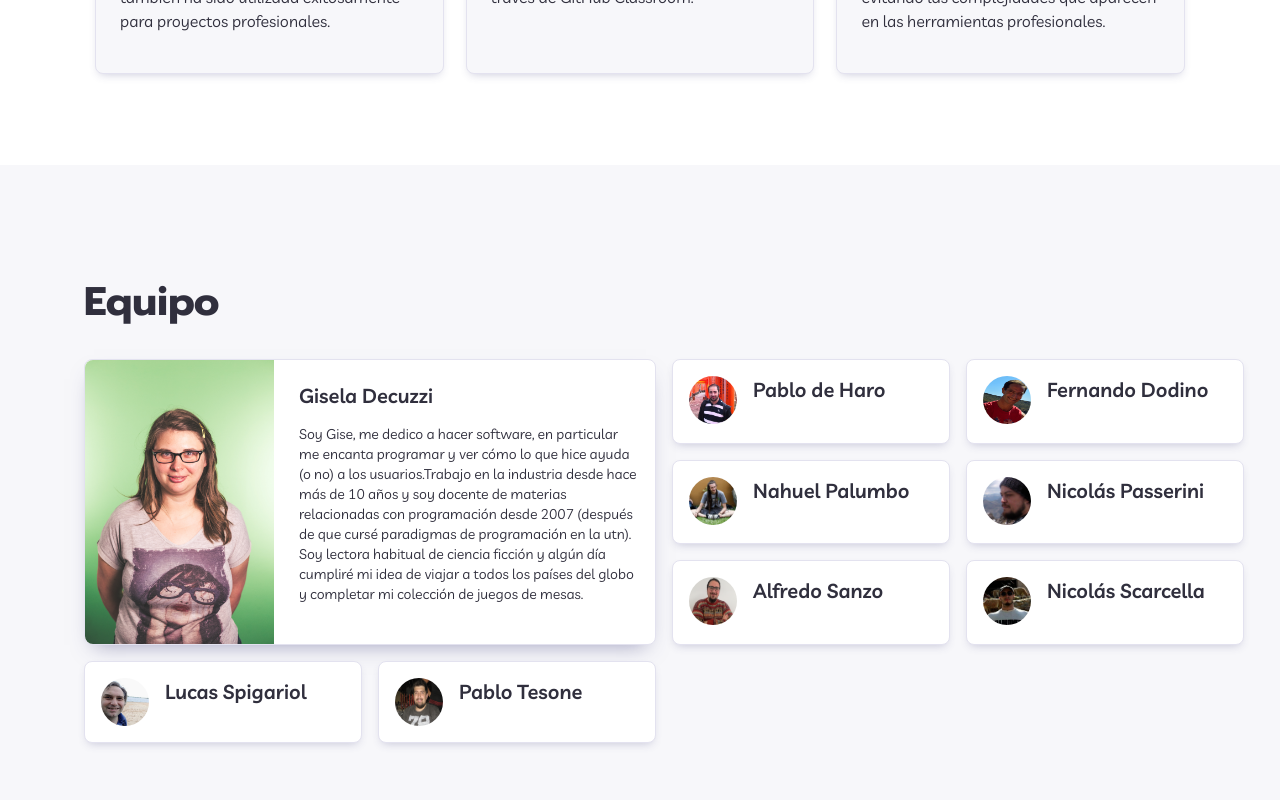
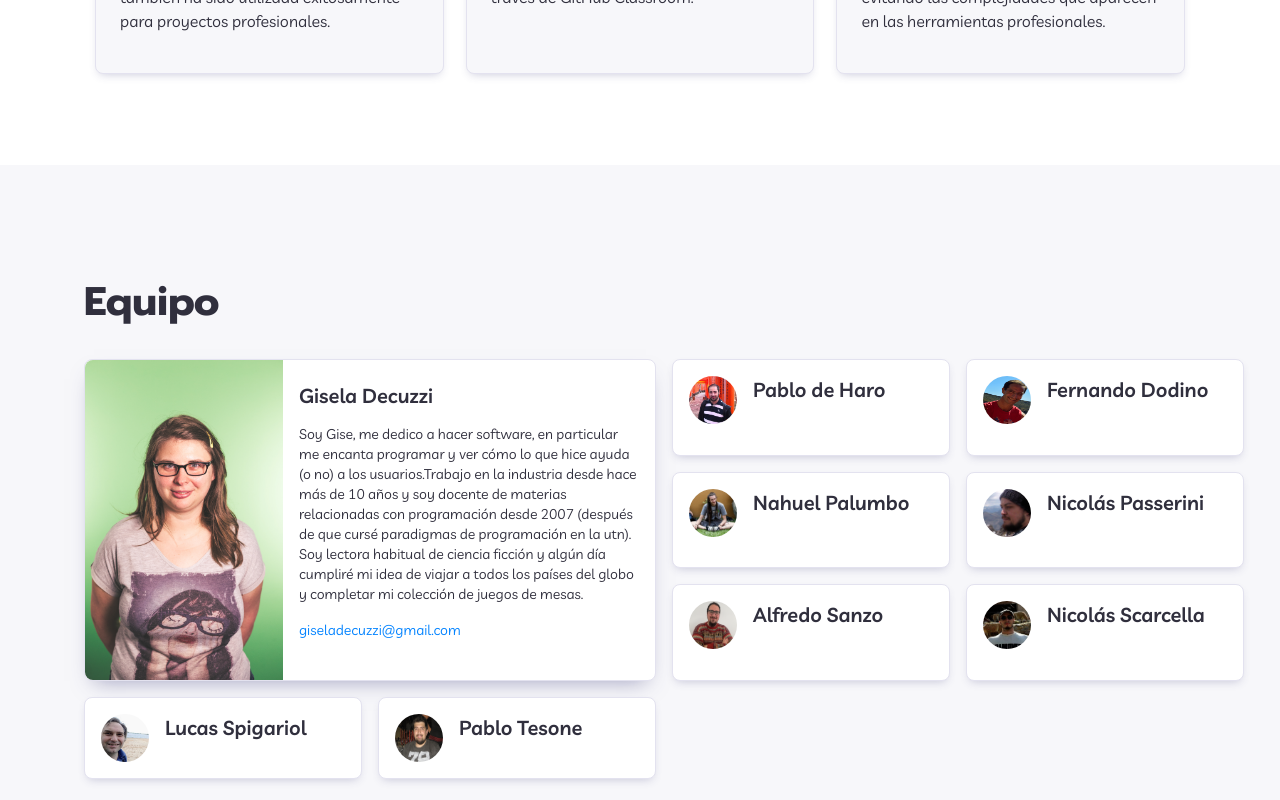
Before and after one commit to uqbar-project/uqbar-landing, a React (Create React App) app: page / in a window 1280 px wide. Both pictures are taken after a click on the element 223 px from the left and 3180 px from the top of the page. Shown: the part 2780-3580 px from the top of the page. Built offline with nearby package versions, Linux system fonts and the light colour scheme.

Commit message:
Se muestran los mails

```diff
--- a/src/components/equipo/Index.js
+++ b/src/components/equipo/Index.js
@@ -3,15 +3,18 @@ import styles from "./Index.module.css";
 
 import miembros from './equipo.json';
 
-export function Miembro({ name, bio, onClick, active }) {
+export function Miembro({ name, bio, email, onClick, active }) {
   return (
-    <div className={[styles.member, active ? styles.active:styles.inactive].join(" ")} onClick={onClick} onBlur={() => console.log("AAAA")}>
+    <div className={[styles.member, active ? styles.active:styles.inactive].join(" ")} onClick={onClick}>
       <div className={styles["photo"]}>
         <img src={require("./photos/" + name + ".jpg")} alt={name} />
       </div>
       <div className={styles["description"]}>
         <div className={styles["name"]}>{name}</div>
         <div className={styles["bio"]}>{bio}</div>
+        <div className={styles["bio"]}>
+          <a href={`mailto:${email}`}>{email}</a>
+        </div>
       </div>
     </div>
   );
```
